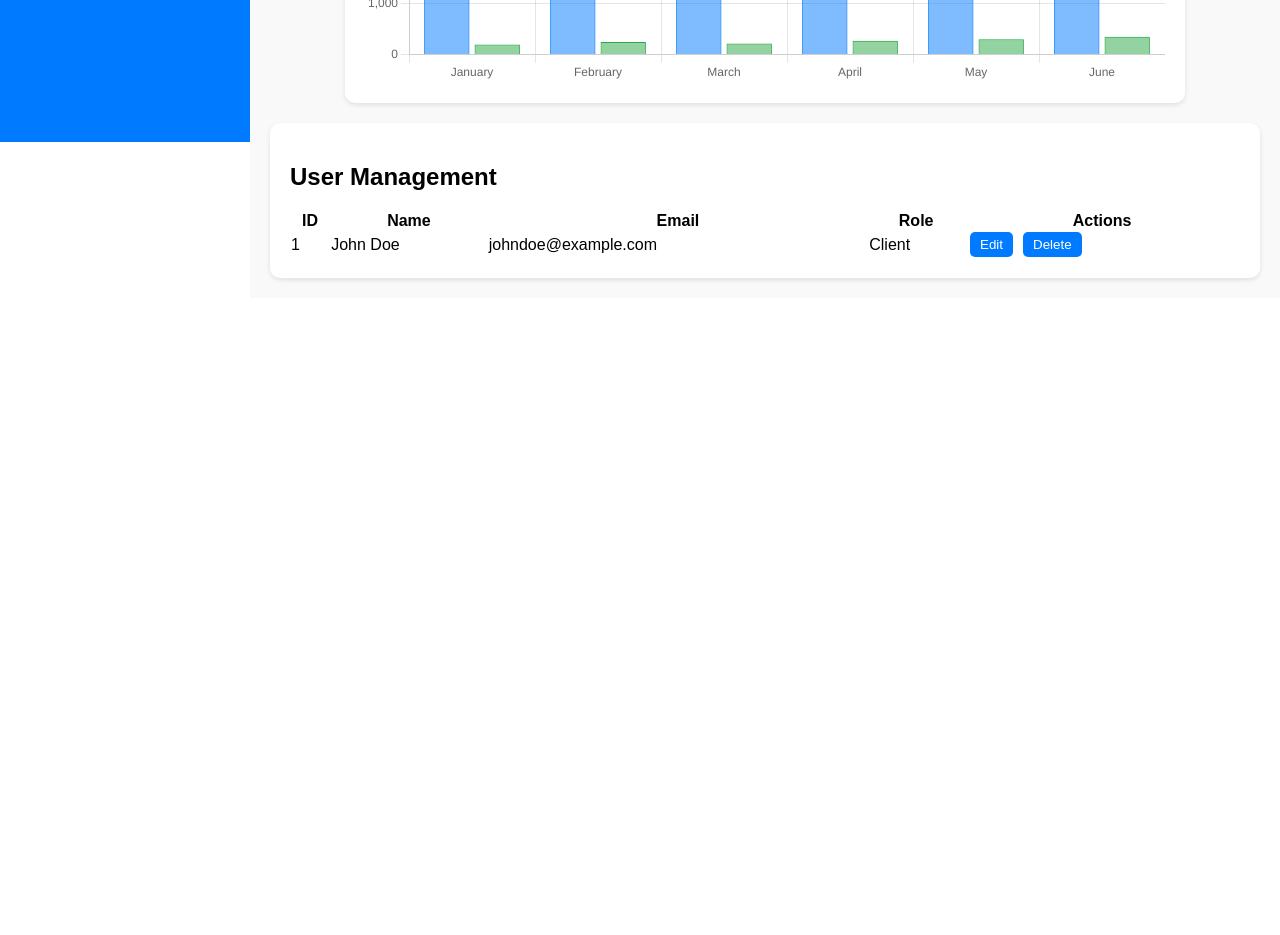
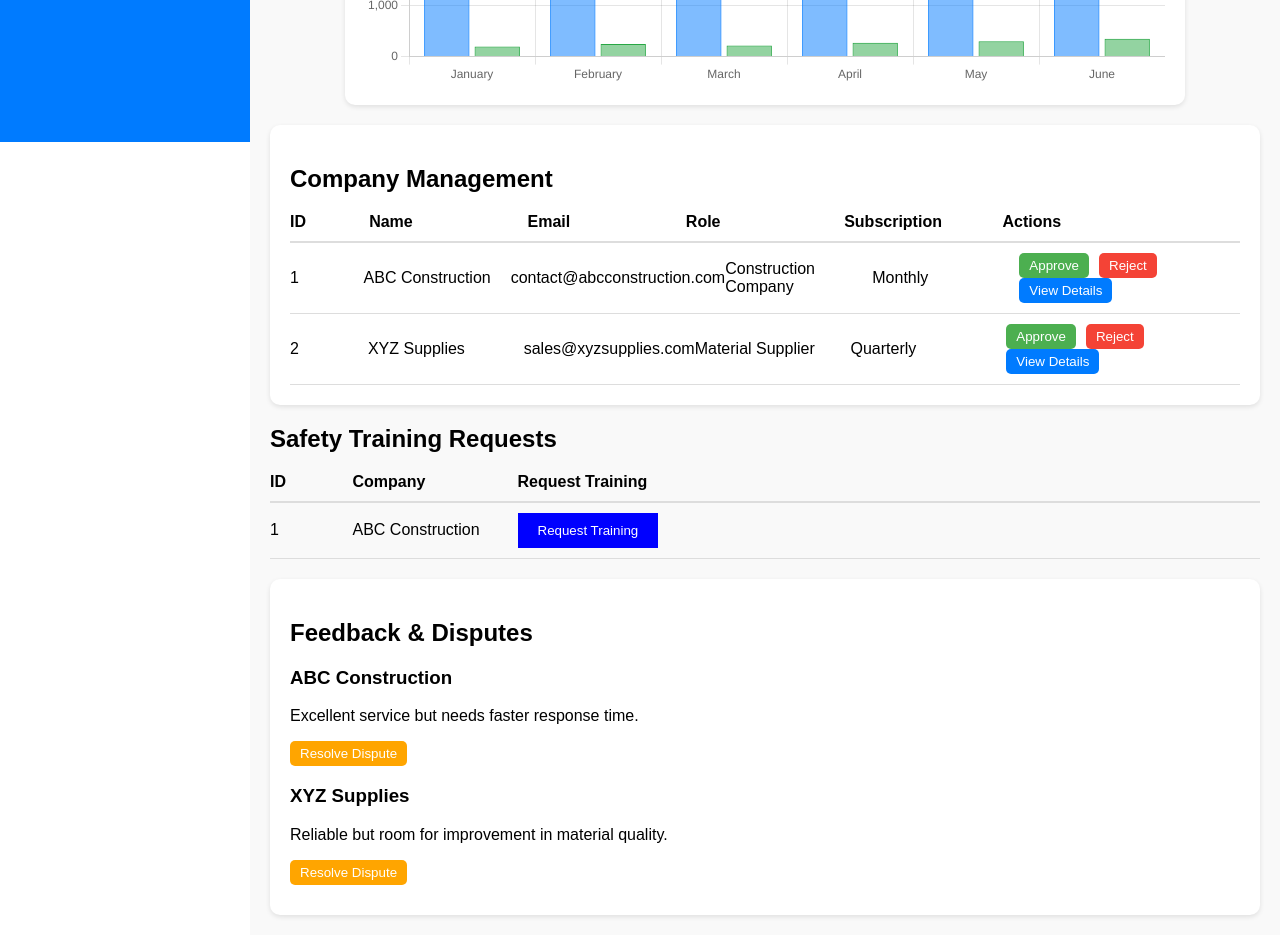
Before and after one commit to Abinash7G/EngineeringMarketplace, a React (Create React App) app in the folder frontend/: page /admin in a window 1280 px wide. Shown: the part 720-1655 px from the top of the page. Before the commit the page ends 1018 px from the top, so only its background shows below. Built offline with nearby package versions, Linux system fonts and the light colour scheme.

Commit message:
refined design of admin pannel

```diff
--- a/frontend/src/pages/AdminDashboard.js
+++ b/frontend/src/pages/AdminDashboard.js
@@ -1,10 +1,40 @@
-import React from "react";
-import { FaUsers, FaTools, FaChartBar, FaEnvelope } from "react-icons/fa";
+import React, { useState } from "react";
+import { FaUsers, FaTools, FaChartBar, FaBuilding } from "react-icons/fa";
 import Sidebar from "../components/Sidebar";
 import Chart from "../components/Chart";
-import Table from "../components/Table";
 
 const AdminDashboard = () => {
+  const [companies, setCompanies] = useState([
+    {
+      id: 1,
+      name: "ABC Construction",
+      email: "contact@abcconstruction.com",
+      role: "Construction Company",
+      subscription: "Monthly",
+      safetyTraining: true,
+      feedback: "Excellent service but needs faster response time.",
+    },
+    {
+      id: 2,
+      name: "XYZ Supplies",
+      email: "sales@xyzsupplies.com",
+      role: "Material Supplier",
+      subscription: "Quarterly",
+      safetyTraining: false,
+      feedback: "Reliable but room for improvement in material quality.",
+    },
+  ]);
+
+  const approveCompany = (id) => {
+    alert(`Approved company with ID: ${id}`);
+    setCompanies(companies.filter((company) => company.id !== id));
+  };
+
+  const rejectCompany = (id) => {
+    alert(`Rejected company with ID: ${id}`);
+    setCompanies(companies.filter((company) => company.id !== id));
+  };
+
   return (
     <div style={styles.dashboardContainer}>
       {/* Sidebar */}
@@ -14,11 +44,6 @@ const AdminDashboard = () => {
       <div style={styles.mainContent}>
         <header style={styles.header}>
           <h1>Admin Dashboard</h1>
-          <input type="text" placeholder="Search..." style={styles.searchBar} />
-          <div style={styles.profile}>
-            <FaEnvelope style={styles.icon} />
-            <div>Admin</div>
-          </div>
         </header>
 
         {/* Overview Cards */}
@@ -38,6 +63,13 @@ const AdminDashboard = () => {
             </div>
           </div>
           <div style={styles.card}>
+            <FaBuilding size={30} />
+            <div>
+              <h3>Total Companies</h3>
+              <p>200</p>
+            </div>
+          </div>
+          <div style={styles.card}>
             <FaChartBar size={30} />
             <div>
               <h3>Total Revenue</h3>
@@ -52,10 +84,74 @@ const AdminDashboard = () => {
           <Chart />
         </section>
 
-        {/* Management Table */}
-        <section style={styles.tableSection}>
-          <h2>User Management</h2>
-          <Table />
+        {/* Company Management */}
+        <section style={styles.companyManagement}>
+          <h2>Company Management</h2>
+          <div style={styles.tableHeader}>
+            <div>ID</div>
+            <div>Name</div>
+            <div>Email</div>
+            <div>Role</div>
+            <div>Subscription</div>
+            <div>Actions</div>
+          </div>
+          {companies.map((company) => (
+            <div key={company.id} style={styles.tableRow}>
+              <div>{company.id}</div>
+              <div>{company.name}</div>
+              <div>{company.email}</div>
+              <div>{company.role}</div>
+              <div>{company.subscription}</div>
+              <div>
+                <button style={styles.approveButton} onClick={() => approveCompany(company.id)}>
+                  Approve
+                </button>
+                <button style={styles.rejectButton} onClick={() => rejectCompany(company.id)}>
+                  Reject
+                </button>
+                <button style={styles.viewButton} onClick={() => alert(`Viewing details for ${company.name}`)}>
+                  View Details
+                </button>
+              </div>
+            </div>
+          ))}
+        </section>
+
+        {/* Safety Training */}
+        <section style={styles.safetyTraining}>
+          <h2>Safety Training Requests</h2>
+          <div style={styles.tableHeader}>
+            <div>ID</div>
+            <div>Company</div>
+            <div>Request Training</div>
+          </div>
+          {companies
+            .filter((company) => company.safetyTraining)
+            .map((company) => (
+              <div key={company.id} style={styles.tableRow}>
+                <div>{company.id}</div>
+                <div>{company.name}</div>
+                <div>
+                  <button style={styles.requestButton} onClick={() => alert(`Requested training for ${company.name}`)}>
+                    Request Training
+                  </button>
+                </div>
+              </div>
+            ))}
+        </section>
+
+        {/* Feedback and Disputes */}
+        <section style={styles.feedbackSection}>
+          <h2>Feedback & Disputes</h2>
+          {companies.map((company) => (
+            <div key={company.id} style={styles.feedbackRow}>
+              <h3>{company.name}</h3>
+              <p>{company.feedback}</p>
+              <button style={styles.resolveButton} onClick={() => alert(`Resolved issue for ${company.name}`)}>
+                Resolve Dispute
+              </button>
+            </div>
+          ))}
         </section>
       </div>
     </div>
@@ -72,25 +168,7 @@ const styles = {
     backgroundColor: "#f9f9f9",
   },
   header: {
-    display: "flex",
-    justifyContent: "space-between",
-    alignItems: "center",
     marginBottom: "20px",
-  },
-  searchBar: {
-    padding: "10px",
-    borderRadius: "5px",
-    border: "1px solid #ddd",
-    width: "300px",
-  },
-  profile: {
-    display: "flex",
-    alignItems: "center",
-    gap: "10px",
-  },
-  icon: {
-    color: "#007bff",
-    cursor: "pointer",
   },
   overview: {
     display: "flex",
@@ -110,11 +188,73 @@ const styles = {
   analytics: {
     marginBottom: "20px",
   },
-  tableSection: {
+  companyManagement: {
+    padding: "20px",
     backgroundColor: "white",
     borderRadius: "10px",
     boxShadow: "0 2px 5px rgba(0, 0, 0, 0.1)",
+  },
+  tableHeader: {
+    display: "grid",
+    gridTemplateColumns: "1fr 2fr 2fr 2fr 2fr 3fr",
+    fontWeight: "bold",
+    paddingBottom: "10px",
+    borderBottom: "2px solid #ddd",
+  },
+  tableRow: {
+    display: "grid",
+    gridTemplateColumns: "1fr 2fr 2fr 2fr 2fr 3fr",
+    alignItems: "center",
+    padding: "10px 0",
+    borderBottom: "1px solid #ddd",
+  },
+  approveButton: {
+    backgroundColor: "#4CAF50",
+    color: "white",
+    border: "none",
+    padding: "5px 10px",
+    borderRadius: "5px",
+    marginRight: "10px",
+    cursor: "pointer",
+  },
+  rejectButton: {
+    backgroundColor: "#f44336",
+    color: "white",
+    border: "none",
+    padding: "5px 10px",
+    borderRadius: "5px",
+    marginRight:"10px",
+    cursor: "pointer",
+  },
+  viewButton: {
+    backgroundColor: "#007bff",
+    color: "white",
+    border: "none",
+    padding: "5px 10px",
+    borderRadius: "5px",
+    cursor: "pointer",
+    marginRight: "20px",
+  },
+  safetyTraining: {
+    marginTop: "20px",
+  },
+  feedbackSection: {
+    marginTop: "20px",
+    backgroundColor: "white",
     padding: "20px",
+    borderRadius: "10px",
+    boxShadow: "0 2px 5px rgba(0, 0, 0, 0.1)",
+  },
+  feedbackRow: {
+    marginBottom: "10px",
+  },
+  resolveButton: {
+    backgroundColor: "#ffa500",
+    color: "white",
+    border: "none",
+    padding: "5px 10px",
+    borderRadius: "5px",
+    cursor: "pointer",
   },
 };
 
```
Also changed, not shown: frontend/src/pages/ClientDashboard.js (added).
